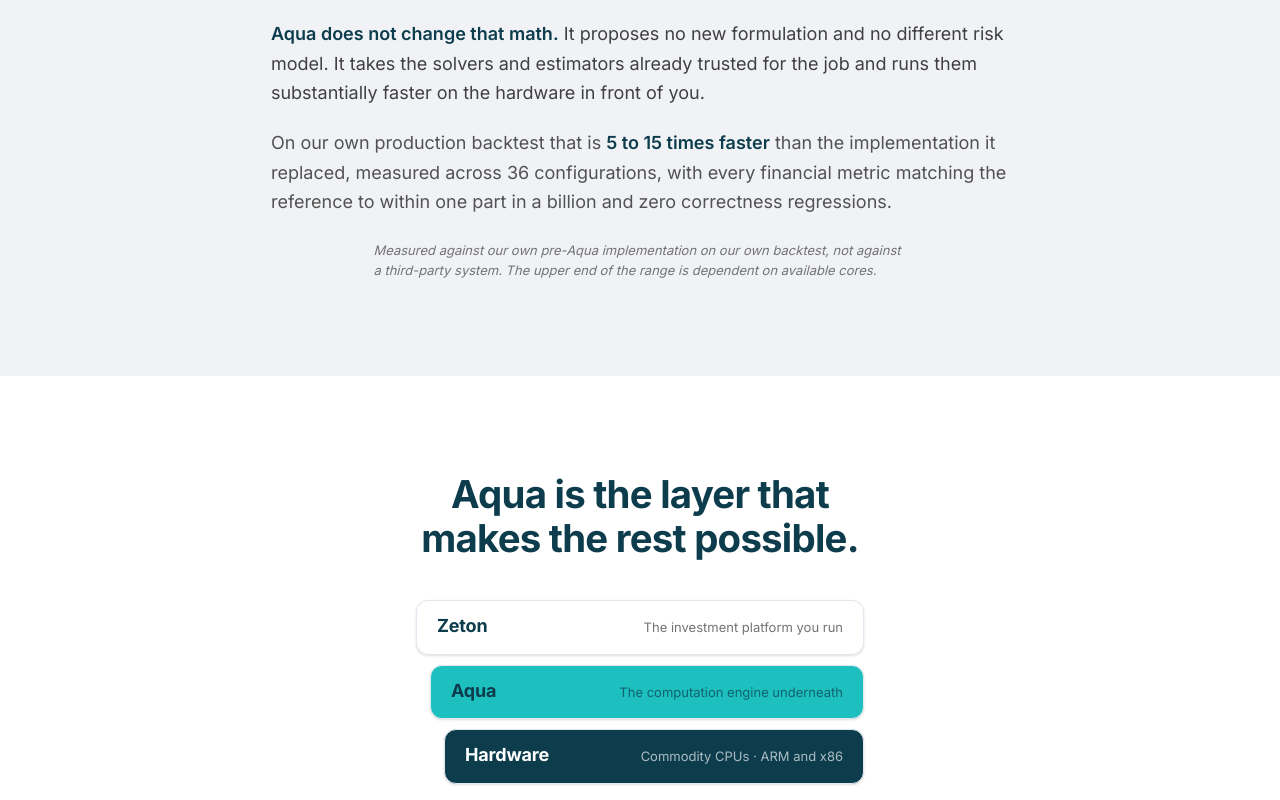
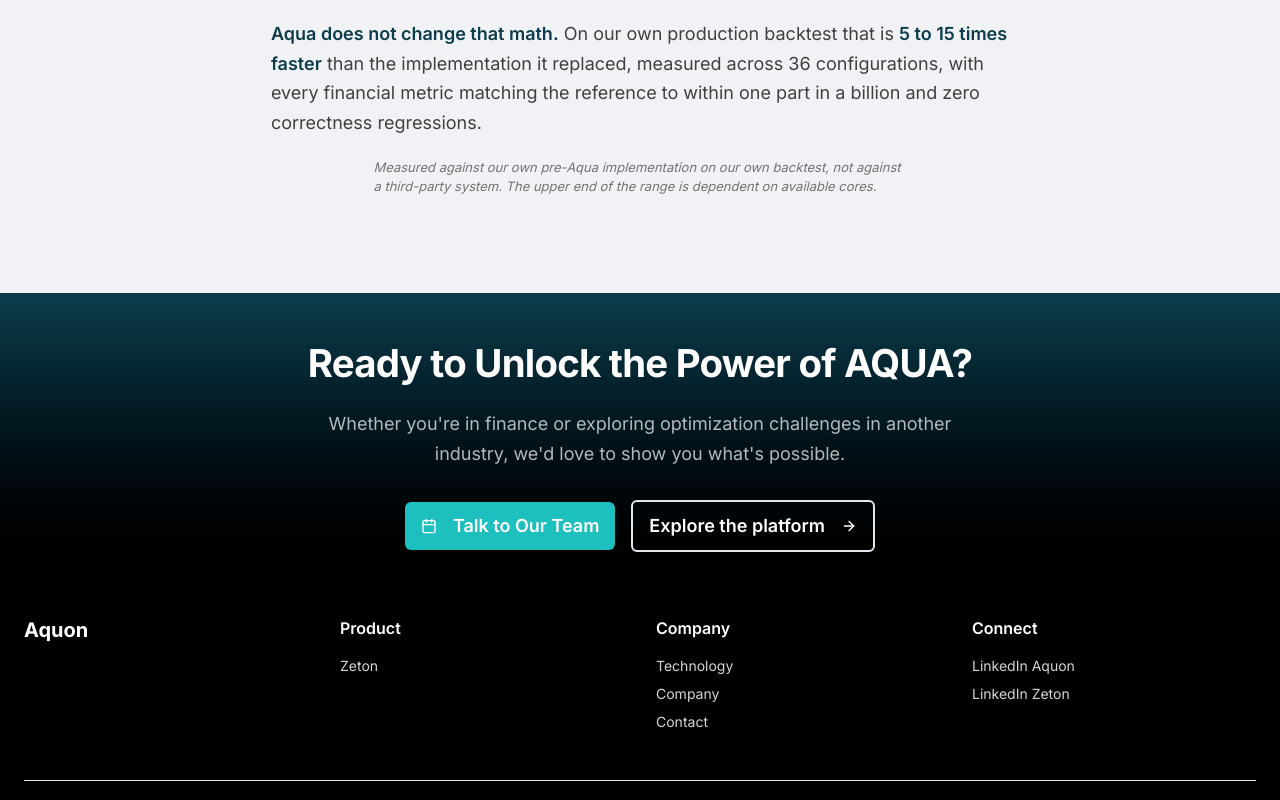
Before and after one commit to priya-kundu-quant-ai-research/aquon-website, a Next.js app: page /technology in a window 1280 px wide. Shown: the part 3660-4460 px from the top of the page. Built offline with nearby package versions, Linux system fonts and the light colour scheme.

Commit message:
Final Stage of Website Revamp August 2026

```diff
--- a/src/app/page.tsx
+++ b/src/app/page.tsx
@@ -10,8 +10,8 @@ export default function Home() {
     <div className="pt-20">
       {/* Hero now carries the layered stack (Zeton on Aqua on hardware). */}
       <Hero />
+      <ZetonSection />
       <AquaSection />
-      <ZetonSection />
       <Recognition />
       <Horizon />
       <HomeClosingCTA />
--- a/src/app/technology/page.tsx
+++ b/src/app/technology/page.tsx
@@ -26,17 +26,17 @@ export default function TechnologyPage() {
       <AquaApplication />
 
       {/* The stack: where Aqua sits. Reused from Home. */}
-      <section className="py-16 md:py-24 bg-white">
+      {/* <section className="py-16 md:py-24 bg-white">
         <div className="container mx-auto px-6">
           <SectionReveal className="max-w-3xl mx-auto text-center mb-10">
             <h2 className="text-heading-1 text-deep-navy">Aqua is the layer that makes the rest possible.</h2>
           </SectionReveal>
           <LayeredArchitecture />
         </div>
-      </section>
+      </section> */}
 
       <TailRisk />
-      <AquaHorizon />
+      {/* <AquaHorizon /> */}
       <TechnologyFinalCTA />
     </div>
   );
--- a/src/components/sections/company/CompanyStory.tsx
+++ b/src/components/sections/company/CompanyStory.tsx
@@ -88,7 +88,7 @@ export const CompanyStory = () => {
           <p className="text-heading-2 text-deep-navy mb-10">
             Zeton is what we commercialize. Aqua is why it is different. AQTF is how we know it works.
           </p>
-          <LayeredArchitecture caption="Zeton, the platform we commercialize, runs on Aqua, our engine, which runs on ordinary hardware." />
+          {/* <LayeredArchitecture caption="Zeton, the platform we commercialize, runs on Aqua, our engine, which runs on ordinary hardware." /> */}
         </SectionReveal>
       </div>
     </section>
--- a/src/components/sections/company/Team.tsx
+++ b/src/components/sections/company/Team.tsx
@@ -27,16 +27,20 @@ const carlos: Person = {
   image: '/images/carlos.webp',
 };
 
-// Vaibhav's real title is known and approved; his bio/credentials are NOT here.
-// TEAM_BIOS_COMPLETE is false, so the card renders clearly-marked placeholder
-// text of matching length. NEVER put another person's credentials under his
-// name — a real record under the wrong name would be a false claim if shipped.
-// A production build with this flag false is a bug and must not deploy.
+// Vaibhav's real bio and photo have arrived, so TEAM_BIOS_COMPLETE is now true
+// and his card renders his real credentials, styled to match Carlos's. The
+// placeholder machinery below stays in place as the guard if the flag ever
+// reverts.
 const vaibhav: Person = {
   name: 'Vaibhav',
   role: 'Chief Executive Officer',
-  credentials: [], // real credentials land with the flag flip; intentionally empty
-  image: undefined, // photo pending (§7)
+  credentials: [
+    'Emerging CRO Program, Columbia Business School',
+    '30 years in fintech and consulting: Citi, DTCC, Bank of America, PNC, RBC, BMO',
+    'Cutting-edge solutions across banking and capital markets',
+    'GTM and revenue strategy for deep-tech and AI ventures',
+  ],
+  image: '/images/vaibhav.jpg',
 };
 
 // Length-matched, obviously-fake filler shown only while the flag is false.
--- a/src/components/sections/technology/AquaApplication.tsx
+++ b/src/components/sections/technology/AquaApplication.tsx
@@ -64,13 +64,8 @@ export const AquaApplication = () => {
         {/* Load-bearing concession + the claim */}
         <SectionReveal delay={0.1} className="max-w-3xl mx-auto mt-10">
           <p className="text-body-l text-neutral-700 mb-5 prose-measure mx-auto">
-            <span className="font-semibold text-deep-navy">Aqua does not change that math.</span> It
-            proposes no new formulation and no different risk model. It takes the solvers and
-            estimators already trusted for the job and runs them substantially faster on the hardware
-            in front of you.
-          </p>
-          <p className="text-body-l text-neutral-600 mb-6 prose-measure mx-auto">
-            On our own production backtest that is{' '}
+            <span className="font-semibold text-deep-navy">Aqua does not change that math.</span> On
+            our own production backtest that is{' '}
             <span className="font-semibold text-deep-navy">5 to 15 times faster</span> than the
             implementation it replaced, measured across 36 configurations, with every financial
             metric matching the reference to within one part in a billion and zero correctness
@@ -85,3 +80,8 @@ export const AquaApplication = () => {
     </section>
   );
 };
+
+
+{/* It proposes no new formulation and no different risk model. It takes the solvers and
+estimators already trusted for the job and runs them substantially faster on the hardware
+in front of you. */}
--- a/src/lib/flags.ts
+++ b/src/lib/flags.ts
@@ -6,5 +6,6 @@ export const SHOW_TAIL_RISK = false;
 /** NYU licence. Flip on execution; changes one sentence, nothing else. */
 export const NYU_LICENCE_EXECUTED = false;
 
-/** Vaibhav's bio. MUST be true before any production deploy. */
-export const TEAM_BIOS_COMPLETE = false;
+/** Vaibhav's bio. MUST be true before any production deploy.
+ *  His real bio and photo have arrived, so this is now true. */
+export const TEAM_BIOS_COMPLETE = true;
```
Also changed, not shown: public/images/vaibhav.jpg (added).
